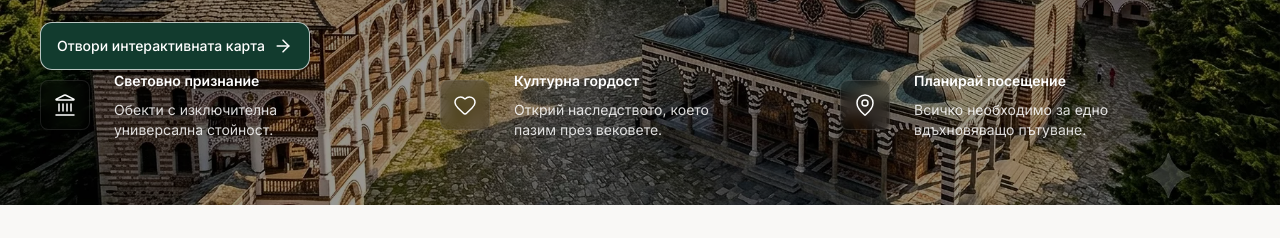
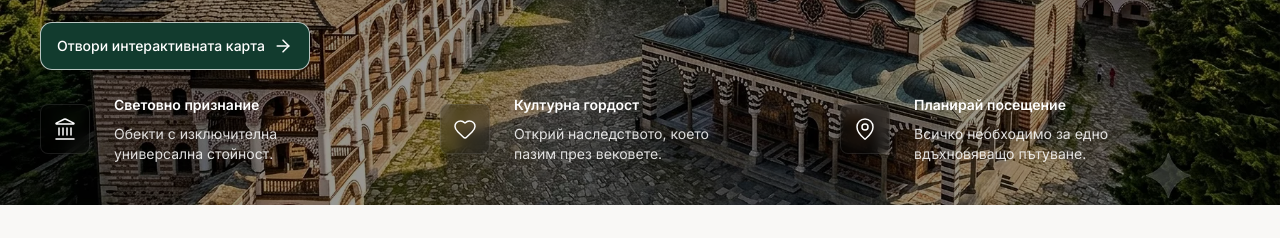
Before and after one commit to gulram/cultural-heritage-bulgaria, a React (Vite) app: page / in a window 1280 px wide. Shown: the part 345-583 px from the top of the page. Built offline with nearby package versions, Linux system fonts and the light colour scheme; no server answers; the database is empty.

Commit message:
Update project

```diff
--- a/src/components/home/Hero.jsx
+++ b/src/components/home/Hero.jsx
@@ -135,6 +135,8 @@ function Hero() {
             md:flex-row
             md:gap-2
             md:pb-3
+
+            lg:mt-3
             lg:gap-8
           "
         >
```
